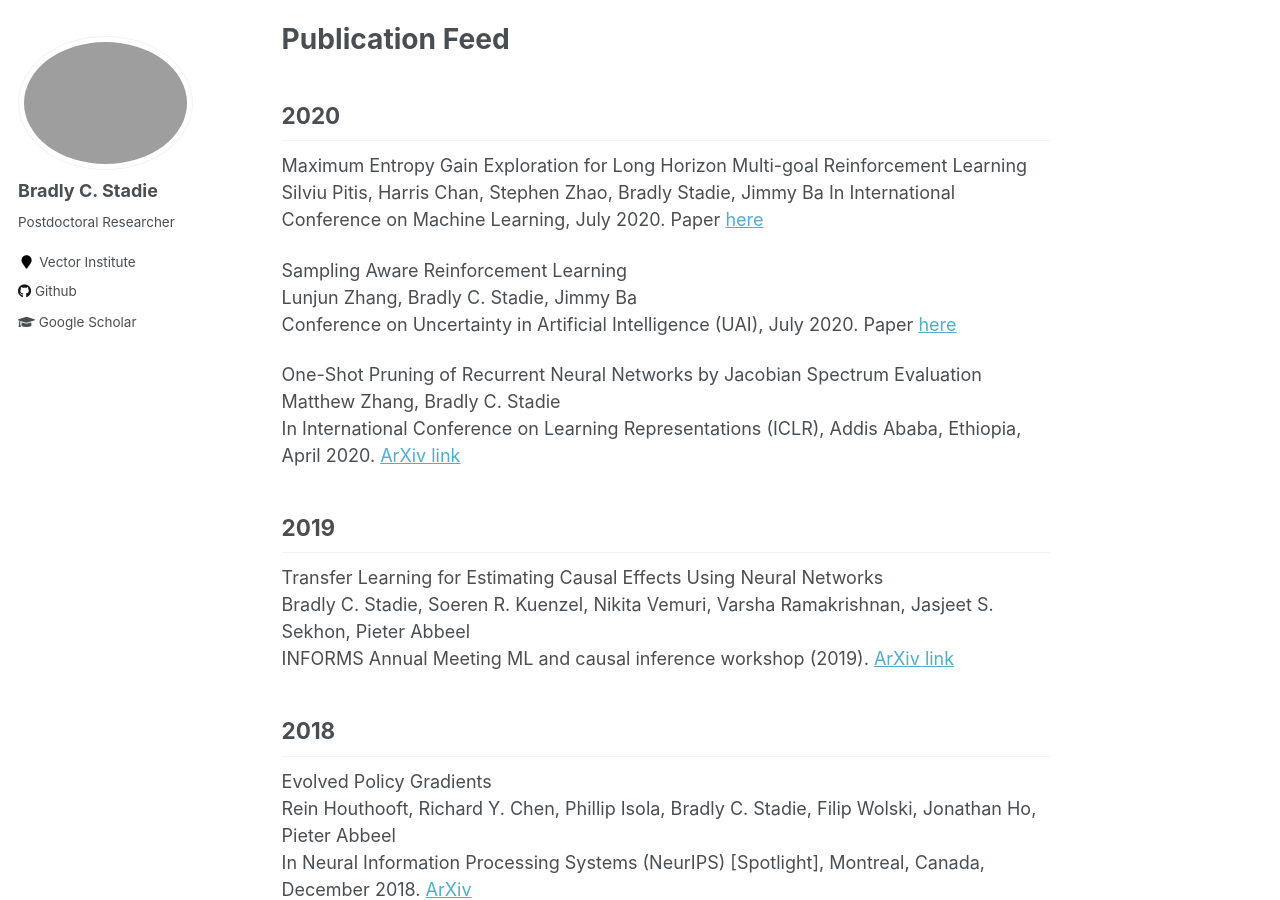
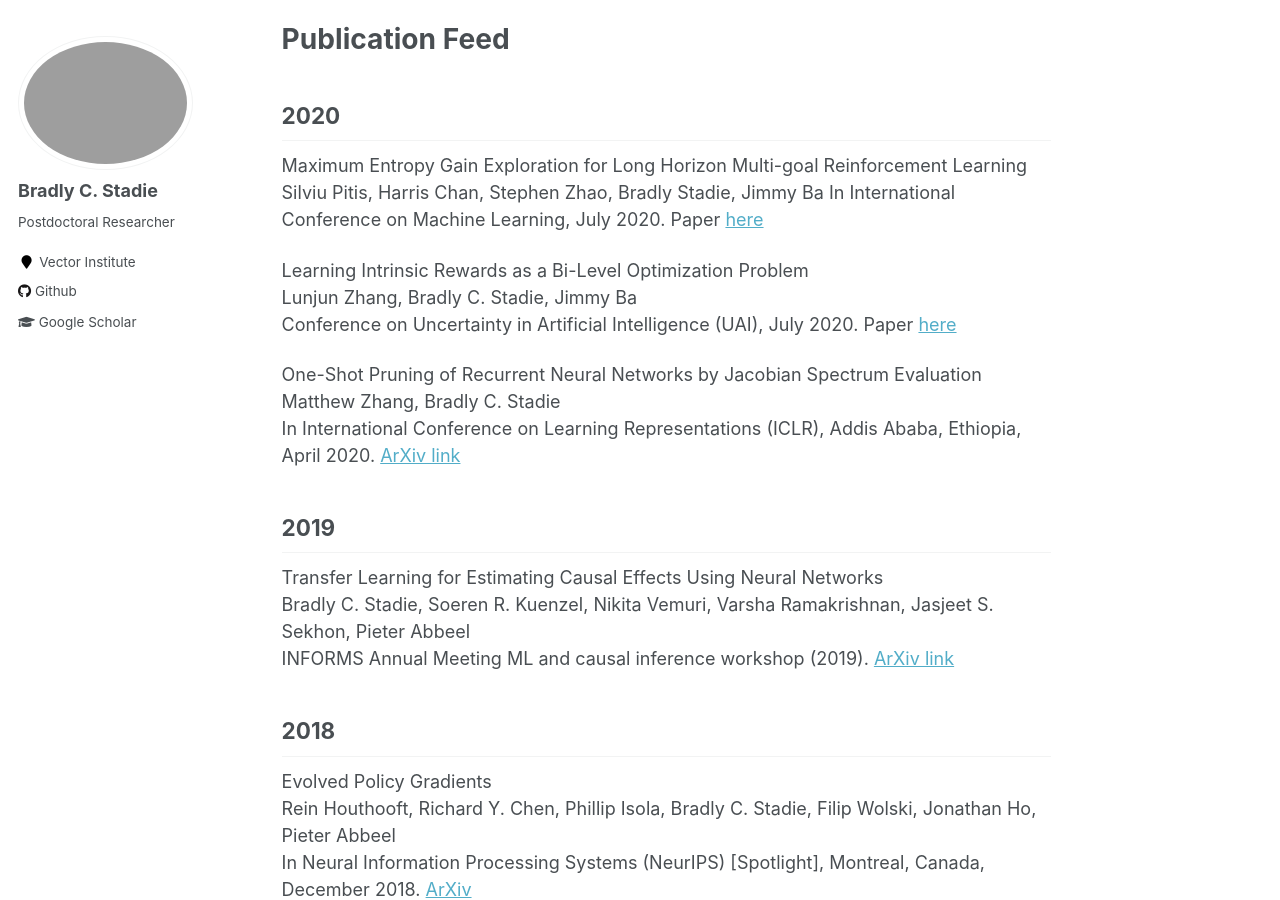
Before and after one commit to bstadie/bstadie.github.io, a Jekyll site: the page built from _pages/about.md, in a window 1280 px wide and 900 px high, scrolled down 598 px. Built offline with Jekyll 4.4.1, drawn with Linux system fonts in a browser that asks for light colours.

Commit message:
updating paper

```diff
--- a/_pages/about.md
+++ b/_pages/about.md
@@ -48,9 +48,9 @@ Maximum Entropy Gain Exploration for Long Horizon Multi-goal Reinforcement Learn
 Silviu Pitis, Harris Chan, Stephen Zhao, Bradly Stadie, Jimmy Ba
 In International Conference on Machine Learning, July 2020. Paper [here](https://proceedings.icml.cc/static/paper_files/icml/2020/5247-Paper.pdf)
 
-Sampling Aware Reinforcement Learning
+Learning Intrinsic Rewards as a Bi-Level Optimization Problem
 Lunjun Zhang, Bradly C. Stadie, Jimmy Ba
-Conference on Uncertainty in Artificial Intelligence (UAI), July 2020. Paper [here](https://github.com/bstadie/All-Bradly-Stadie-Papers/blob/master/Sampling%20Aware%20Reinforcement%20Learning.pdf)
+Conference on Uncertainty in Artificial Intelligence (UAI), July 2020. Paper [here](http://www.auai.org/uai2020/proceedings/66_main_paper.pdf)
 
 
 
```
